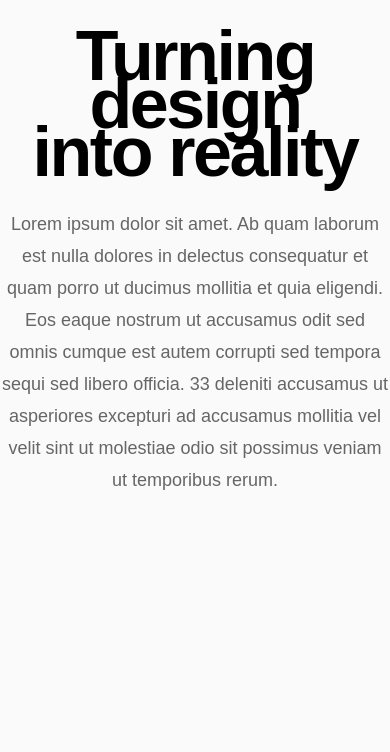
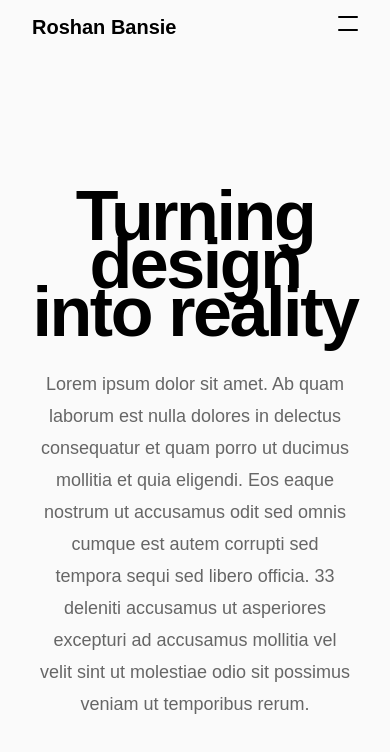
Before and after one commit to RoshanBansie/Portfolio, a Next.js app: page / in a window 390 px wide. Shown: the top 752 px of the page. Built offline with nearby package versions, Linux system fonts and the light colour scheme.

Commit message:
Navbar toegevoegd.

```diff
--- a/app/globals.css
+++ b/app/globals.css
@@ -63,7 +63,6 @@ a {
   color: inherit;
   text-decoration: none;
   font-weight: 500;
-  color: var(--text-primary);
 }
 
 h1 {
@@ -83,8 +82,23 @@ p {
   color: var(--text-tertiary);
 }
 
+button {
+  border: none;
+  border-radius: 2rem;
+  padding: 0.75rem 1rem;
+  font-weight: bold;
+}
+
+button:hover {
+  transition: 0.3s;
+}
+
 .primary-button {
   background-color: var(--background-secondary);
+  color: var(--text-secondary);
+}
+
+.primary-button > * {
   color: var(--text-secondary);
 }
 
@@ -93,7 +107,13 @@ p {
 }
 
 .secondary-button {
-  border: 2px solid var(--button-secondary-border)
+  background-color: transparent;
+  color: var(--text-primary);
+  border: 1px solid var(--button-secondary-border)
+}
+
+.secondary-button > * {
+  color: var(--text-primary);
 }
 
 .secondary-button:hover {
--- a/app/layout.tsx
+++ b/app/layout.tsx
@@ -1,5 +1,6 @@
 import type { Metadata } from "next";
 import { Geist, Geist_Mono } from "next/font/google";
+import Navbar from "@/components/navbar/NavBar";
 import "./globals.css";
 
 const geistSans = Geist({
@@ -21,6 +22,7 @@ export default function RootLayout({children,}: Readonly<{children: React.ReactN
   return (
     <html lang="en">
       <body className={`${geistSans.variable} ${geistMono.variable}`}>
+        <Navbar />
         {children}
       </body>
     </html>
--- a/app/page.css
+++ b/app/page.css
@@ -2,4 +2,10 @@
     text-align: center;
     margin: 0 auto;
     max-width: 1100px;
+    padding: 10rem 0;
 }
+
+.hero p {
+    margin: 0 auto;
+    max-width: 80%;
+}
--- /dev/null
+++ b/components/menu/menu.css
@@ -0,0 +1,27 @@
+@import "@/app/globals.css";
+
+.menu-btn-container {
+    position: relative;
+    height: 20px;
+    width: 20px;
+    margin: 0;
+    padding: 0;
+}
+
+.menu-upper, .menu-lower {
+    content: "";
+    width: 20px;
+    height: 2px;
+    background-color: var(--text-primary);
+    transition: 0.3s ease-out;
+    transform-origin: left;
+    border-radius: 1px;
+}
+
+.menu-upper {
+    margin-bottom: 57%;
+}
+
+.menu-lower {
+    margin-top: 57%;
+}
--- /dev/null
+++ b/components/menu/menu.tsx
@@ -0,0 +1,31 @@
+import React from "react"
+import "./menu.css"
+
+export default function Menu() {
+
+    const [open, setOpen] = React.useState<boolean>(false)
+
+    function handleToggle(): void {
+        setOpen(prev => !prev)
+    }
+
+    return (
+        <div
+            className="menu-btn-container"
+            onClick={handleToggle}
+        >
+            <div
+                className="menu-upper"
+                style={{
+                    transform: open ? "rotate(45deg)" : "rotate(0)"
+            }}>
+            </div>
+            <div
+                className="menu-lower"
+                style={{
+                    transform: open ? "rotate(-45deg)" : "rotate(0)"
+                }}>
+            </div>
+        </div>
+    )
+}
--- /dev/null
+++ b/components/navbar/NavBar.tsx
@@ -0,0 +1,57 @@
+"use client"
+
+import React from "react"
+import Link from "next/link"
+import { motion } from "motion/react"
+import Menu from "@/components/menu/menu"
+import ToggleLink from "./ToggleLink"
+import "./navbar.css"
+
+export default function Navbar() {
+
+    const [open, setOpen] = React.useState<boolean>(false)
+
+    function handleToggle() {
+        setOpen(prevOpen => !prevOpen)
+    }
+
+    return (
+        <header>
+            <div className="nav-container">
+                <div className="nav-inner">
+                    <div>
+                        <Link href="." className="logo">Roshan Bansie</Link>
+                        <motion.ul
+                            className="toggle-menu"
+                            animate={{height: open ? "100vh" : "0"}}
+                            transition={{duration: 0.5, ease: "easeInOut"}}
+                            style={{overflow: "hidden"}}
+                        >
+                            <ToggleLink path="/">Home</ToggleLink>
+                            <ToggleLink path="/projects">Projects</ToggleLink>
+                            <ToggleLink path="/about">About</ToggleLink>
+                            <ToggleLink path="/contact">
+                                <button className="primary-button">Contact</button>
+                            </ToggleLink>
+                        </motion.ul>
+                    </div>
+                    <nav className="nav-menu">
+                        <ul>
+                            <Link className="navlink" href="/">Home</Link>
+                            <Link className="navlink" href="/projects">Projects</Link>
+                            <Link className="navlink" href="/about">About</Link>
+                        </ul>
+                    </nav>
+                    <div className="nav-btns">
+                        <button className="primary-button">
+                            <Link className="navbtn-links" href="contact">Contact</Link>
+                        </button>
+                    </div>
+                    <div className="toggle-menu-btn" onClick={handleToggle}>
+                        <Menu />
+                    </div>
+                </div>
+            </div>
+        </header>
+    )
+}
--- /dev/null
+++ b/components/navbar/ToggleLink.tsx
@@ -0,0 +1,19 @@
+import { motion } from "motion/react"
+import Link from "next/link"
+
+type NavLinkProps = {
+    path: string,
+    children: React.ReactNode
+}
+
+export default function ToggleLink({path, children}: NavLinkProps) {
+    return (
+        <motion.li
+            initial={{opacity: 0, y: -20}}
+            whileInView={{opacity: 1, y: 0}}
+            transition={{duration: 0.5}}
+        >
+        <Link href={path}>{children}</Link>
+        </motion.li>
+    )
+}
--- /dev/null
+++ b/components/navbar/navbar.css
@@ -0,0 +1,98 @@
+@import "@/app/globals.css";
+
+header {
+    position: relative;
+    display: flex;
+    justify-content: center;
+    align-items: center;
+}
+
+.nav-container {
+    position: fixed;
+    top: 0;
+    z-index: 3;
+    width: 100%;
+    max-width: 2200px;
+    padding: 1rem 0.5rem;
+    background: var(--background-primary);
+}
+
+.nav-inner {
+    transition: ease-in-out 1.0s;
+    max-width: 85%;
+    margin: 0 auto;
+    display: flex;
+    justify-content: space-between;
+    align-items: center;
+}
+
+.nav-container a:hover {
+    color: var(--text-primary);
+    transition: 0.3s;
+}
+
+.nav-menu ul {
+    display: flex;
+    justify-content: center;
+    align-items: center;
+    list-style: none;
+    margin-left: -3rem;
+}
+
+.logo {
+    font-size: 1.25rem;
+    font-weight: bold;
+}
+
+.navlink {
+    color: var(--text-tertiary);
+    margin: 0 0.5rem;
+}
+
+.toggle-menu li {
+    color: var(--text-tertiary);
+    margin: 1rem 0;
+}
+
+.navbtn-links {
+    font-weight: bold;
+}
+
+/* Represents the open state of the mobile nav. */
+.toggle-open {
+    transition: ease-in-out 0.5s;
+    background-color: var(--background-primary);
+}
+
+.toggle-menu-btn {
+    color: var(--text-primary);
+    font-size: 1.25rem;
+    display: none;
+}
+
+.toggle-menu  {
+    display: none;
+    padding: 0;
+    margin: 0;
+    text-align: left;
+    list-style: none;
+}
+
+@media (max-width: 670px) {
+    .toggle-menu, .toggle-menu-btn {
+        display: block;
+    }
+    .nav-container {
+        padding: 0 1rem;
+    }
+    .nav-inner {
+        align-items: flex-start;
+        max-width: 100%;
+        border-radius: 0;
+        padding: 1rem;
+
+    }
+    .nav-menu, .nav-btns {
+        display: none;
+    }
+}
--- a/package.json
+++ b/package.json
@@ -9,6 +9,7 @@
     "lint": "eslint"
   },
   "dependencies": {
+    "motion": "^12.25.0",
     "next": "16.1.1",
     "react": "19.2.3",
     "react-dom": "19.2.3"
```
Also changed, not shown: 1 other file (tests, documents, lock files or other folders).
